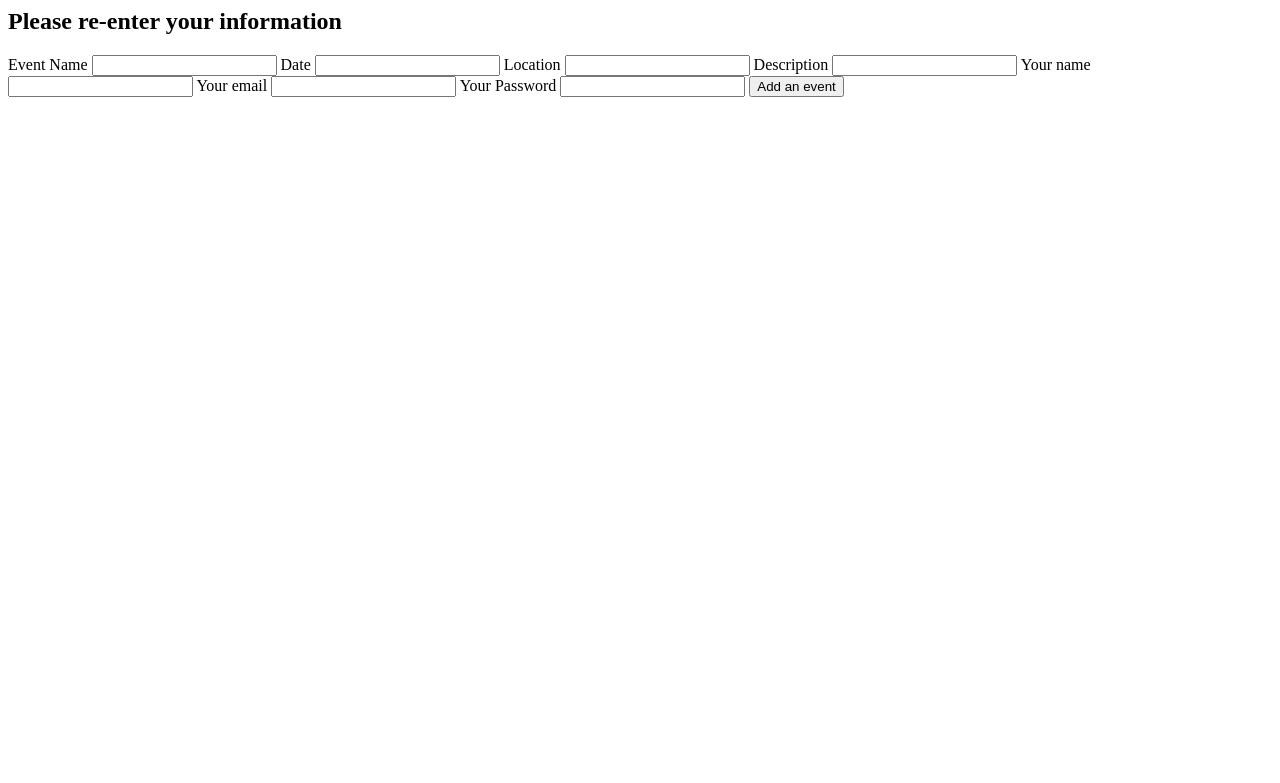
After one commit to davideliason/PDXAdventures, a PHP site: template views/event_edit.twig in a window 1280 px wide. The commit adds this page. Shown: the top 783 px of the page. Run offline with PHP 8.4, Linux system fonts and the light colour scheme; the template is opened without the code that fills it, so the values that code supplies are empty; some libraries are stand-ins or nearby versions.

Commit message:
Add routes

```diff
--- /dev/null
+++ b/views/event_edit.twig
@@ -0,0 +1,29 @@
+<html>
+<head>
+    <title>Edit this event</title>
+</head>
+<body>
+    <h1> {{ event.getEventName }} </h1>
+    <h2>Please re-enter your information</h2>
+    <form action='/event/{{ event.getId }}' method='post'>
+          <input name="_method" type="hidden" value="patch">
+            <label for='event_name'>Event Name</label>
+            <input id='event_name' name='event_name' type='text' required>
+            <label for='date_event'>Date</label>
+            <input id='date_event' name='date_event' type='text' required>
+            <label for='location'>Location</label>
+            <input id='location' name='location' type='text' required>
+            <label for='description'>Description</label>
+            <input id='description' name='description' type='text' required>
+
+            <label for='name'>Your name</label>
+            <input id='name' name='name' type='text' required>
+            <label for='email'>Your email</label>
+            <input id='email' name='email' type='text' required>
+            <label for='password'>Your Password</label>
+            <input id='password' name='password' type='text' required>
+
+        <button type='submit'>Add an event</button>
+    </form>
+</body>
+</html>
--- a/views/index.twig
+++ b/views/index.twig
@@ -11,8 +11,10 @@
             {{ event.getDateEvent }}
             <p><a href='/event/{{ event.getId }}'>Click for more info</a></p>
         {% endfor %}
+        <p><a href='/add_event'>Add an event</a></p>
     {% else %}
         <h2> Sorry, there are no events to display</h2>
+        <p><a href='/add_event'>Add an event</a></p>
     {% endif %}
 
 </body>
--- a/web/index.php
+++ b/web/index.php
@@ -1,5 +1,5 @@
 
 <?php
-    $website = require_once __DIR__."/../app/app.php"
+    $website = require_once __DIR__."/../app/app.php";
     $website->run();
 ?>
```
Also changed, not shown: app/app.php (+44 -5 lines), views/add_event.twig (added, +27 -0 lines), views/add_success.twig (added, +20 -0 lines).
